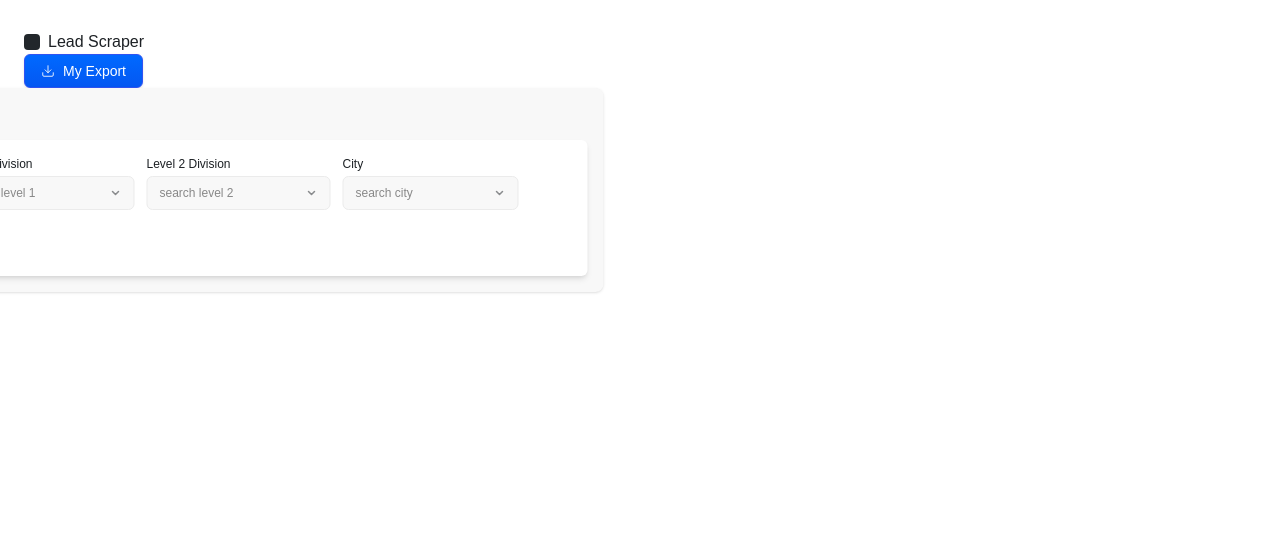
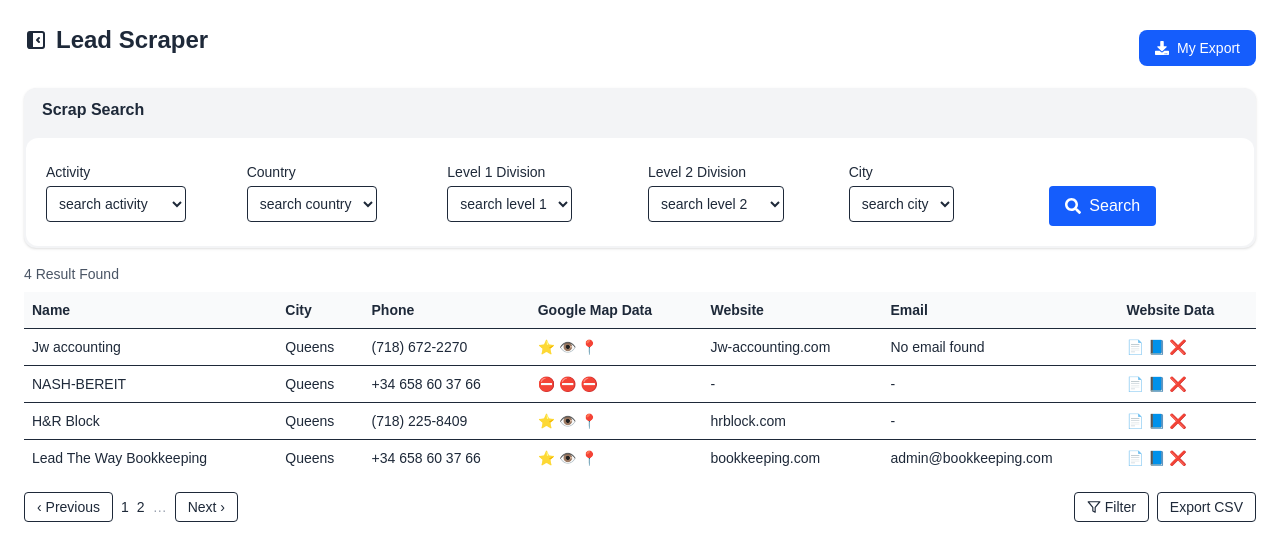
Before and after one commit to toptalentcoder/EmailFinder, a Next.js app in the folder frontend/: page /dashboard/leadScraper in a window 1280 px wide. Shown: the top 560 px of the page. Built offline with nearby package versions, Linux system fonts and the light colour scheme.

Commit message:
init lead scraper page
Co-authored-by: HealerDevOps <gonggong624721@gmail.com>

```diff
--- a/frontend/src/app/dashboard/leadScraper/page.tsx
+++ b/frontend/src/app/dashboard/leadScraper/page.tsx
@@ -1,64 +1,205 @@
-// app/lead-scraper/page.tsx (or your route file)
 "use client";
 
 import { useState } from "react";
-import { DownloadIcon, SearchIcon } from "lucide-react";
+import { FaDownload, FaSearch } from "react-icons/fa";
+import { FiFilter } from "react-icons/fi";
+import { TbLayoutSidebarLeftCollapseFilled } from "react-icons/tb";
+import { TbLayoutSidebarRightCollapseFilled } from "react-icons/tb";
+import LeadScraperPage from './page';
 
-export default function LeadScraperPage() {
+const activities = ["Accounting Firm"];
+const countries = ["United states"];
+const divisions1 = ["New York"];
+const divisions2 = ["Queens County"];
+const cities = ["Queens"];
+
+const results = [
+  {
+    name: "Jw accounting",
+    city: "Queens",
+    phone: "(718) 672-2270",
+    map: true,
+    website: "Jw-accounting.com",
+    email: "No email found",
+    socials: { link: true, facebook: true, x: true },
+  },
+  {
+    name: "NASH-BEREIT",
+    city: "Queens",
+    phone: "+34 658 60 37 66",
+    map: false,
+    website: "-",
+    email: "-",
+    socials: { link: true, facebook: true, x: true },
+  },
+  {
+    name: "H&R Block",
+    city: "Queens",
+    phone: "(718) 225-8409",
+    map: true,
+    website: "hrblock.com",
+    email: "-",
+    socials: { link: true, facebook: true, x: true },
+  },
+  {
+    name: "Lead The Way Bookkeeping",
+    city: "Queens",
+    phone: "+34 658 60 37 66",
+    map: true,
+    website: "bookkeeping.com",
+    email: "admin@bookkeeping.com",
+    socials: { link: true, facebook: true, x: true },
+  },
+];
+
+export default function LeadScraperPage({
+    collapsed,
+    setCollapsed,
+}: {
+    collapsed: boolean;
+    setCollapsed: (val: boolean) => void;
+}) {
+  const [activity, setActivity] = useState("");
+  const [country, setCountry] = useState("");
+  const [level1, setLevel1] = useState("");
+  const [level2, setLevel2] = useState("");
+  const [city, setCity] = useState("");
+
   return (
-    <div className="flex">
-      <div className="flex-1 bg-white p-6 relative min-h-screen rounded-xl mt-[6px]">
-        {/* Top bar */}
-        <div className="top-4 left-4 flex items-center gap-2">
-          <div className="w-4 h-4 bg-[#22272B] rounded" />
-          <span className="text-base font-medium text-[#1D2125]">Lead Scraper</span>
+    <div className="p-6 text-gray-800">
+      <div className="flex items-center justify-between mb-4">
+            {/* Header with Collapse Button */}
+            <div className="flex items-center mb-4">
+                {collapsed ? (
+                    <TbLayoutSidebarRightCollapseFilled
+                        className="w-6 h-6 cursor-pointer"
+                        onClick={() => setCollapsed(false)}
+                    />
+                ) : (
+                    <TbLayoutSidebarLeftCollapseFilled
+                        className="w-6 h-6 cursor-pointer"
+                        onClick={() => setCollapsed(true)}
+                    />
+                )}
+                <h1 className="text-2xl font-semibold ml-2">Lead Scraper</h1>
+            </div>
+        <button className="bg-blue-600 text-white text-sm px-4 py-2 rounded-lg hover:bg-blue-700 flex items-center gap-2">
+          <FaDownload /> My Export
+        </button>
+      </div>
+
+      <div className="bg-gray-100 p-0.5 rounded-xl shadow">
+        <div className="px-4 py-2">
+          <h2 className="text-md font-semibold mb-2">Scrap Search</h2>
+        </div>
+        <div className="grid grid-cols-6 gap-4 bg-white p-5 rounded-xl">
+          <div>
+            <div className="text-sm py-1">Activity</div>
+            <select className="text-sm p-2 rounded border">
+              <option>search activity</option>
+              {activities.map((a) => (
+                <option key={a}>{a}</option>
+              ))}
+            </select>
+          </div>
+
+          <div>
+            <div className="text-sm py-1">Country</div>
+            <select className="text-sm p-2 rounded border">
+              <option>search country</option>
+              {countries.map((c) => (
+                <option key={c}>{c}</option>
+              ))}
+            </select>
+          </div>
+
+          <div>
+            <div className="text-sm py-1">Level 1 Division</div>
+            <select className="text-sm p-2 rounded border">
+              <option>search level 1</option>
+              {divisions1.map((l) => (
+                <option key={l}>{l}</option>
+              ))}
+            </select>
+          </div>
+
+          <div>
+            <div className="text-sm py-1">Level 2 Division</div>
+            <select className="text-sm p-2 rounded border">
+              <option>search level 2</option>
+              {divisions2.map((l) => (
+                <option key={l}>{l}</option>
+              ))}
+            </select>
+          </div>
+
+          <div>
+            <div className="text-sm py-1">City</div>
+            <select className="text-sm p-2 rounded border">
+              <option>search city</option>
+              {cities.map((c) => (
+                <option key={c}>{c}</option>
+              ))}
+            </select>
+          </div>
+
+          <div>
+            <div className="text-sm py-1 invisible">Search</div>
+            <button className="bg-blue-600 text-white px-4 py-2 rounded flex items-center gap-2">
+              <FaSearch /> Search
+            </button>
+          </div>
+
+        </div>
+      </div>
+
+      <div className="mt-4">
+        <p className="text-sm text-gray-600 mb-2">4 Result Found</p>
+        <div className="overflow-auto">
+          <table className="w-full text-sm">
+            <thead>
+              <tr className="bg-gray-50 text-left">
+                <th className="p-2">Name</th>
+                <th className="p-2">City</th>
+                <th className="p-2">Phone</th>
+                <th className="p-2">Google Map Data</th>
+                <th className="p-2">Website</th>
+                <th className="p-2">Email</th>
+                <th className="p-2">Website Data</th>
+              </tr>
+            </thead>
+            <tbody>
+              {results.map((r, idx) => (
+                <tr key={idx} className="border-t">
+                  <td className="p-2">{r.name}</td>
+                  <td className="p-2">{r.city}</td>
+                  <td className="p-2">{r.phone}</td>
+                  <td className="p-2">{r.map ? "⭐ 👁️ 📍" : "⛔ ⛔ ⛔"}</td>
+                  <td className="p-2">{r.website}</td>
+                  <td className="p-2">{r.email}</td>
+                  <td className="p-2">{r.socials.link ? "📄" : ""} {r.socials.facebook ? "📘" : ""} {r.socials.x ? "❌" : ""}</td>
+                </tr>
+              ))}
+            </tbody>
+          </table>
         </div>
 
-        {/* Export Button */}
-        <div className="top-2 right-4">
-          <button className="flex items-center gap-2 px-4 py-1.5 text-sm font-medium text-white bg-gradient-to-b from-[#0069FF] to-[#0457F2] border border-[#3053F2] rounded-md shadow-sm">
-            <DownloadIcon size={14} strokeWidth={1.5} />
-            My Export
-          </button>
-        </div>
-
-        {/* Scrap Search Box */}
-        <div className="top-[62px] left-1/2 transform -translate-x-1/2 w-[1159px] bg-[#F8F8F8] rounded-lg p-4 shadow-sm">
-          <span className="text-sm font-medium text-[#1D2125] mb-2 block">Scrap Search</span>
-
-          <div className="mt-4 bg-white p-4 rounded-md shadow-md flex gap-3 flex-wrap">
-            <Dropdown label="Activity" placeholder="search activity" width="w-[245px]" />
-            <Dropdown label="Country" placeholder="search country" width="w-[203px]" />
-            <Dropdown label="Level 1 Division" placeholder="search level 1" width="w-[186px]" />
-            <Dropdown label="Level 2 Division" placeholder="search level 2" width="w-[184px]" />
-            <Dropdown label="City" placeholder="search city" width="w-[176px]" />
-            <button className="flex items-center gap-2 px-3 py-2 bg-white border border-[#EBEBEB] shadow-sm text-sm font-medium rounded-md">
-              <SearchIcon size={16} className="text-[#22272B]" />
-              Search
+        <div className="flex justify-between items-center mt-4">
+          <div className="flex items-center gap-2">
+            <button className="text-sm border px-3 py-1 rounded">‹ Previous</button>
+            <span className="text-sm">1</span>
+            <span className="text-sm">2</span>
+            <span className="text-sm text-gray-400">…</span>
+            <button className="text-sm border px-3 py-1 rounded">Next ›</button>
+          </div>
+          <div className="flex items-center gap-2">
+            <button className="text-sm border px-3 py-1 rounded flex items-center gap-1">
+              <FiFilter /> Filter
             </button>
+            <button className="text-sm border px-3 py-1 rounded">Export CSV</button>
           </div>
         </div>
       </div>
     </div>
   );
 }
-
-function Dropdown({ label, placeholder, width }: { label: string; placeholder: string; width: string }) {
-  return (
-    <div className={`flex flex-col gap-1 ${width}`}>
-      <label className="text-xs font-medium text-[#1D2125]">{label}</label>
-      <div className="flex items-center justify-between px-3 py-2 bg-[#F8F8F8] border border-[#EBEBEB] rounded-md text-xs font-medium text-[#888888]">
-        {placeholder}
-        <svg width="12" height="12" viewBox="0 0 12 12" fill="none">
-          <path
-            d="M3 4.5L6 7.5L9 4.5"
-            stroke="#898B8D"
-            strokeWidth="1.5"
-            strokeLinecap="round"
-            strokeLinejoin="round"
-          />
-        </svg>
-      </div>
-    </div>
-  );
-}
--- a/frontend/src/app/dashboard/page.tsx
+++ b/frontend/src/app/dashboard/page.tsx
@@ -75,7 +75,7 @@ export default function Dashboard(){
 
                 {/* Pages for main menu */}
                 {selectedMenu === "Dashboard" && <DashboardMenu collapsed={collapsed} setCollapsed={setCollapsed} />}
-                {selectedMenu === "Lead Scraper" && <LeadScraperPage />}
+                {selectedMenu === "Lead Scraper" && <LeadScraperPage collapsed={collapsed} setCollapsed={setCollapsed} />}
                 {selectedMenu === "Email Finder" && <EmailFinderPage/>}
                 {selectedMenu === "Updates" && <UpdatesPage/>}
                 {selectedMenu === "Integration" && <IntegrationPage/>}
```
